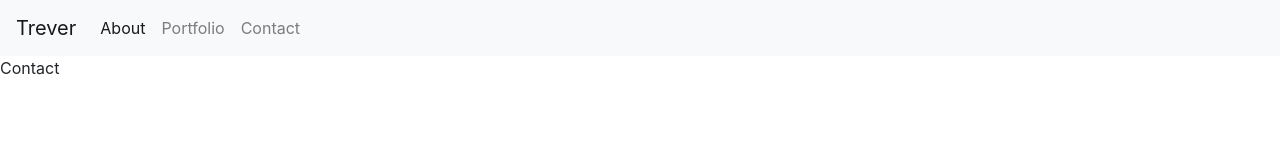
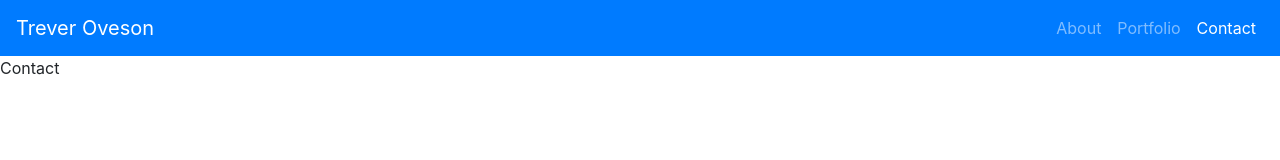
Before and after one commit to toveson/portfolio, a plain HTML site: page contact.html in a window 1280 px wide. Drawn offline with nearby package versions, Linux system fonts and the light colour scheme.

Commit message:
navbar changes

```diff
--- a/contact.html
+++ b/contact.html
@@ -16,21 +16,20 @@
 <body>
 
   <!-- navbar with links to portfolio and about (index.html) -->
-  <nav class="navbar navbar-expand-lg navbar-light bg-light">
-    <a class="navbar-brand" href="#">Trever</a>
+  <nav class="navbar navbar-expand-lg navbar-dark bg-primary">
+    <a class="navbar-brand" href="#">Trever Oveson</a>
     <button class="navbar-toggler" type="button" data-toggle="collapse" data-target="#navbarNavAltMarkup"
       aria-controls="navbarNavAltMarkup" aria-expanded="false" aria-label="Toggle navigation">
       <span class="navbar-toggler-icon"></span>
     </button>
     <div class="collapse navbar-collapse" id="navbarNavAltMarkup">
-      <div class="navbar-nav">
-        <a class="nav-item nav-link active" href="index.html">About</span></a>
-        <a class="nav-item nav-link" href="portfolio.html">Portfolio</a>
-        <a class="nav-item nav-link" href="contact.html">Contact <span class="sr-only">(current)</a>
+      <div class="navbar-nav ml-auto">
+        <a class="nav-item nav-link ml-auto" href="index.html">About</a>
+        <a class="nav-item nav-link ml-auto" href="portfolio.html">Portfolio</a>
+        <a class="nav-item nav-link ml-auto active" href="contact.html">Contact <span class="sr-only">(current)</span></a>
       </div>
     </div>
   </nav>
-  </ul>
 
   <!-- container (not taking up entire screen) with "Contact" title then <br>  -->
 
```
Also changed, not shown: index.html (+6 -7 lines), portfolio.html (+6 -7 lines).
